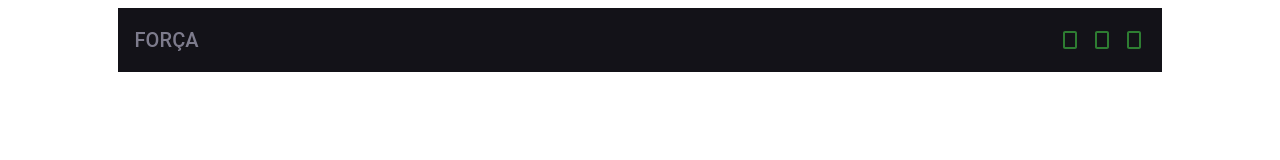
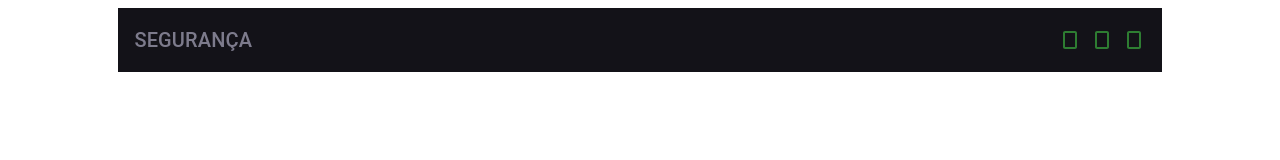
Before and after one commit to Ledelara/password-generator, a Next.js app: page /Generator/components/Strength/Strength in a window 1280 px wide. Shown: the top 160 px of the page. Built offline with nearby package versions, Linux system fonts and the light colour scheme.

Commit message:
:recycle: refactor: alterando escritura do Typography

```diff
--- a/src/pages/Generator/components/Strength/Strength.tsx
+++ b/src/pages/Generator/components/Strength/Strength.tsx
@@ -30,7 +30,7 @@ const Strength = (props: StrengthProps) => {
                 }}
                 color= '#7D7B8C'
             >
-                Força
+                Segurança
             </Typography>
             <Box
                 sx={{
```
